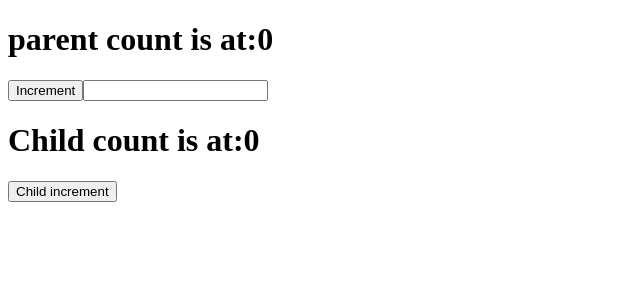
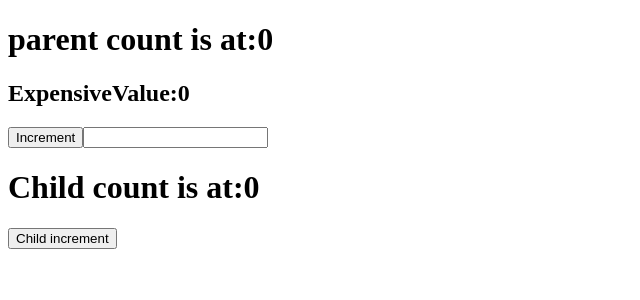
Before and after one commit to bobbyDeepak1415/React_Hooks, a React (Vite) app: page / in a window 1280 px wide. Shown: the top 300 px of the page, without its empty margins (0-640 px from the left). Built offline with nearby package versions, Linux system fonts and the light colour scheme.

Commit message:
setup done

```diff
--- a/src/Child1.jsx
+++ b/src/Child1.jsx
@@ -1,12 +1,12 @@
 import React, { memo } from "react";
 
-const Child1 = ({ count,memoizedFunc }) => {
+const Child1 = ({ count,updatedValue }) => {
   console.log("child rendering...");
 
   return (
     <div>
       <h1>Child count is at:{count}</h1>
-      <button onClick={memoizedFunc}>Child increment</button>
+      <button onClick={updatedValue}>Child increment</button>
     </div>
   );
 };
--- a/src/Demo.jsx
+++ b/src/Demo.jsx
@@ -1,4 +1,4 @@
-import React, { useCallback, useState } from "react";
+import React, { useCallback, useMemo, useState } from "react";
 import Child1 from "./Child1";
 
 const Demo = () => {
@@ -11,9 +11,15 @@ const Demo = () => {
     setCount((prev) => prev + 1);
   }, []);
 
+  const expensiveFunc = useMemo(() => {
+    console.log("expensive func run...");
+    return count * 1000;
+  }, [count]);
+
   return (
     <div>
       <h1>parent count is at:{count}</h1>
+      <h2>ExpensiveValue:{expensiveFunc}</h2>
       <button onClick={() => setCount(count + 1)}>Increment</button>
       <input value={item} onChange={(e) => setItem(e.target.value)} />
       <Child1 updatedValue={memoizedFunc} count={count} />
```
